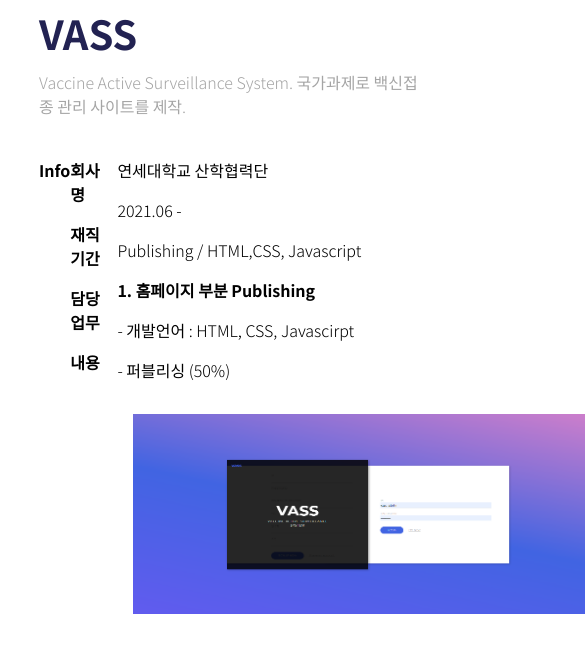
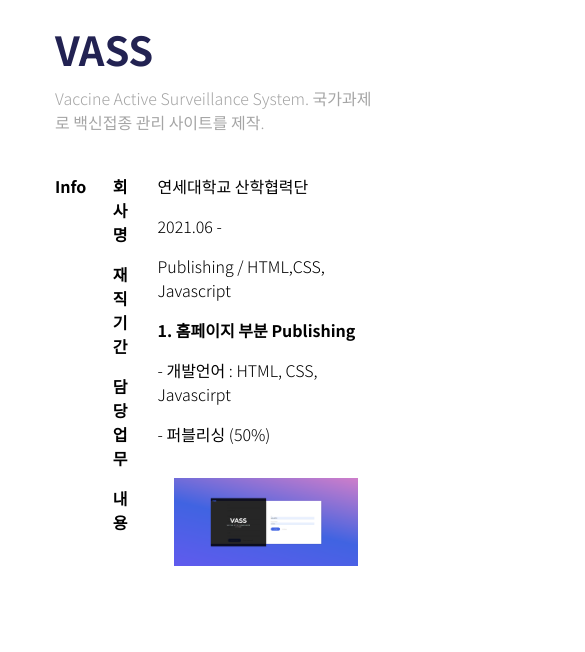
Before and after one commit to dlgywls1130/dlgywls1130.github.io, a plain HTML site: page html/vass.html in a window 390 px wide. Shown: the part 148-800 px from the top of the page, 585 px wide, since content can reach past the window. Drawn offline with nearby package versions, Linux system fonts and the light colour scheme.

Commit message:
subpage반응형

```diff
--- a/css/portfolio.css
+++ b/css/portfolio.css
@@ -143,7 +143,6 @@ a {
   position: absolute;
   left: 10%;
   top: 18%;
-  width: 100%;
 }
 
 .portfolio_wrapp {
@@ -226,10 +225,39 @@ a {
   width: 75%;
 }
 
-@media screen and (max-width: 720px) {
+@media screen and (max-width: 1200px) {
   .aside_menu {
     transform: rotate(0deg);
-    top: 5%;
+    top: 10%;
     left: 10%;
+    position: absolute;
+    flex-direction: column;
+    align-items: flex-start;
+  }
+
+  .content_info_title_wrap {
+    display: flex;
+    flex-direction: column;
+  }
+
+  .portfolio_img img {
+    width: 100%;
+    height: auto;
+  }
+
+  .portfolio_wrapp {
+    padding: 1rem;
+  }
+
+  .content_info_title_wrap {
+    font-weight: var(--weight-bold);
+    width: 10%;
+    display: flex;
+    flex-direction: column;
+  }
+
+  .info_title {
+    font-weight: var(--weight-bold);
+    width: 20%;
   }
 }
```
